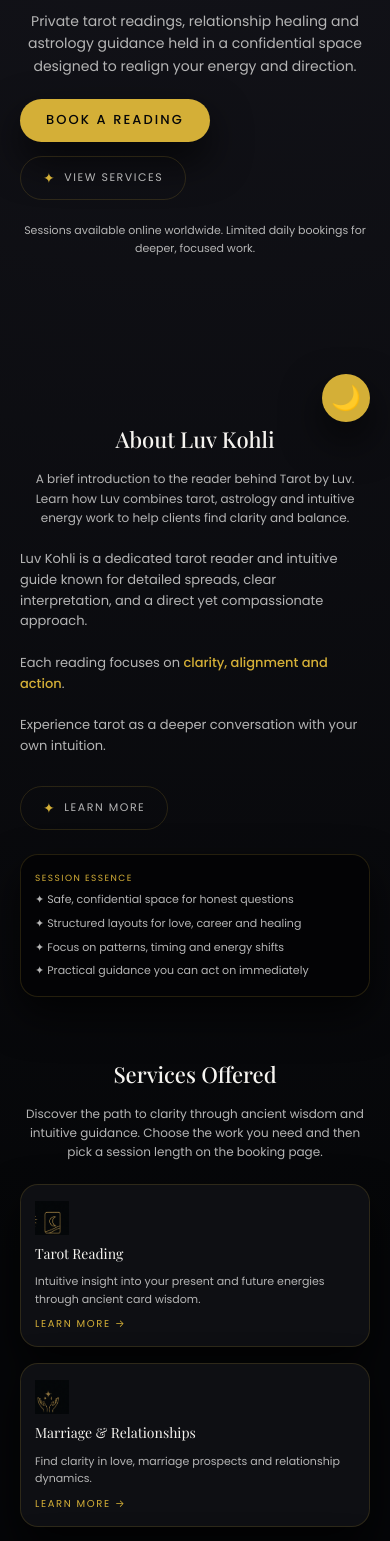
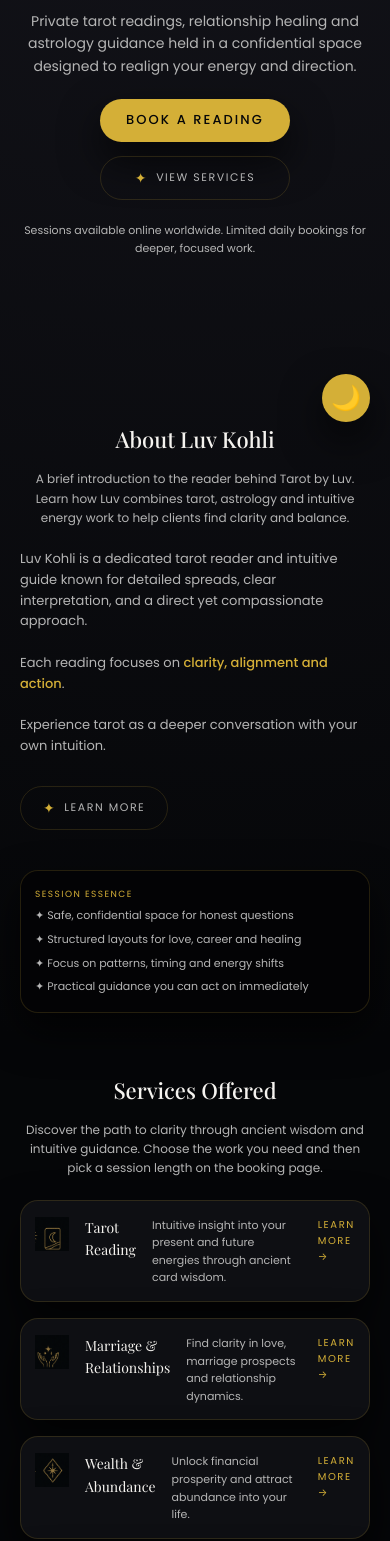
Before and after one commit to weavddigital/tarot-by-luv, a plain HTML site: page index.html in a window 390 px wide. Shown: the part 402-1943 px from the top of the page. Drawn offline with nearby package versions, Linux system fonts and the light colour scheme.

Commit message:
Update style.css for mobile responsiveness: center hero CTA, expand buttons and align service cards

```diff
--- a/style.css
+++ b/style.css
@@ -246,6 +246,7 @@ section {
   flex-wrap: wrap;
   gap: 14px;
   align-items: center;
+  justify-content: center;
   margin-bottom: 22px;
 }
 
@@ -353,6 +354,19 @@ section {
   /* Display the burger icon on small screens */
   .burger {
     display: flex;
+  }
+
+  /* Show services in a single column on small screens for better readability */
+  .services-grid {
+    grid-template-columns: 1fr;
+  }
+
+  /* Reduce gap between about sections on medium screens */
+  .about-grid {
+    gap: 16px;
+  }
+  .about-card {
+    margin-top: 16px;
   }
 }
 
@@ -940,6 +954,38 @@ section {
     grid-template-columns: 1fr;
   }
 
+  /* On very small screens, stack hero action buttons and make them full width */
+  .hero-actions {
+    flex-direction: column;
+    align-items: center;
+  }
+  .hero-actions .btn-primary,
+  .hero-actions .btn-ghost {
+    width: 100%;
+    justify-content: center;
+    text-align: center;
+  }
+
+  /* Make the contact form submit button span the full width on small screens */
+  .contact-form .btn-primary {
+    width: 100%;
+    text-align: center;
+    display: block;
+  }
+
+  /* Lay out service cards horizontally on very small screens to align icons with text */
+  .service-card {
+    display: flex;
+    flex-direction: row;
+    align-items: flex-start;
+    gap: 16px;
+  }
+  .service-card img {
+    width: 40px;
+    height: 40px;
+    flex-shrink: 0;
+  }
+
   .hero h1 {
     font-size: 32px;
   }
```
